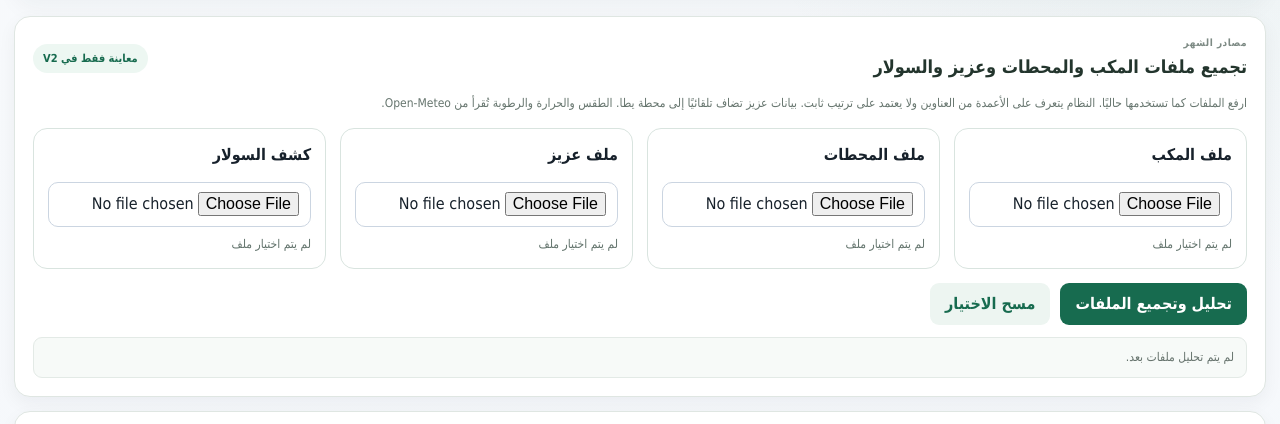
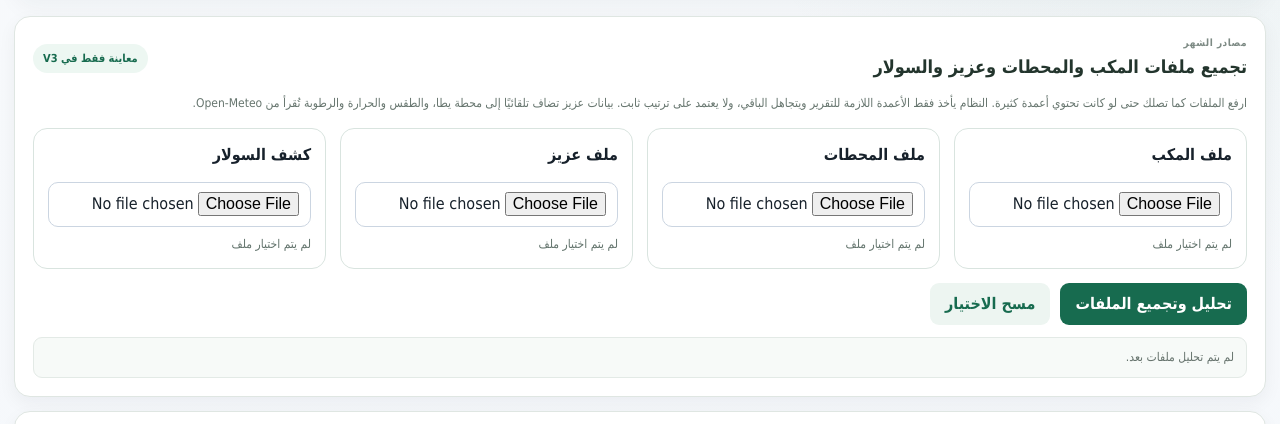
Before and after one commit to 943290569/minya-reports, a website: page public/drive-import.html in a window 1280 px wide. Shown: the part 301-725 px from the top of the page. Drawn offline with Linux system fonts and the light colour scheme; no server answers; a script that the page names is missing.

Commit message:
توضيح القراءة الانتقائية وتحديث كاش V3

```diff
--- a/public/drive-import.html
+++ b/public/drive-import.html
@@ -47,8 +47,8 @@
     <section id="adminOnlyNotice" class="drive-notice hidden">هذه الصفحة متاحة للمدير فقط.</section>
 
     <section id="sourceFilesPanel" class="drive-panel">
-      <div class="drive-panel-head"><div><small>مصادر الشهر</small><h3>تجميع ملفات المكب والمحطات وعزيز والسولار</h3></div><span class="drive-readonly">معاينة فقط في V2</span></div>
-      <p>ارفع الملفات كما تستخدمها حاليًا. النظام يتعرف على الأعمدة من العناوين ولا يعتمد على ترتيب ثابت. بيانات عزيز تضاف تلقائيًا إلى محطة يطا. الطقس والحرارة والرطوبة تُقرأ من Open-Meteo.</p>
+      <div class="drive-panel-head"><div><small>مصادر الشهر</small><h3>تجميع ملفات المكب والمحطات وعزيز والسولار</h3></div><span class="drive-readonly">معاينة فقط في V3</span></div>
+      <p>ارفع الملفات كما تصلك حتى لو كانت تحتوي أعمدة كثيرة. النظام يأخذ فقط الأعمدة اللازمة للتقرير ويتجاهل الباقي، ولا يعتمد على ترتيب ثابت. بيانات عزيز تضاف تلقائيًا إلى محطة يطا، والطقس والحرارة والرطوبة تُقرأ من Open-Meteo.</p>
       <div class="source-import-grid">
         <div class="source-file-card"><h4>ملف المكب</h4><input id="sourceFile_landfill" type="file" accept=".xlsx,.xls"><span id="sourceFileState_landfill" class="source-file-state">لم يتم اختيار ملف</span></div>
         <div class="source-file-card"><h4>ملف المحطات</h4><input id="sourceFile_stations" type="file" accept=".xlsx,.xls"><span id="sourceFileState_stations" class="source-file-state">لم يتم اختيار ملف</span></div>
@@ -112,7 +112,7 @@
   <script src="js/app-header-menu.js"></script>
   <script src="https://accounts.google.com/gsi/client" async defer></script>
   <script src="https://cdn.jsdelivr.net/npm/xlsx@0.18.5/dist/xlsx.full.min.js"></script>
-  <script src="js/app-source-files-import.js?v=3.3.0-source-import-v2"></script>
+  <script src="js/app-source-files-import.js?v=3.3.0-source-import-v3"></script>
   <script src="js/app-drive-import.js?v=3.3.0-drive-import-v4"></script>
   <script src="js/app-drive-observer-stabilizer.js?v=3.3.0-drive-observer-fix-v1"></script>
   <script src="js/app-drive-quality.js?v=3.3.0-drive-quality-v2"></script>
```
